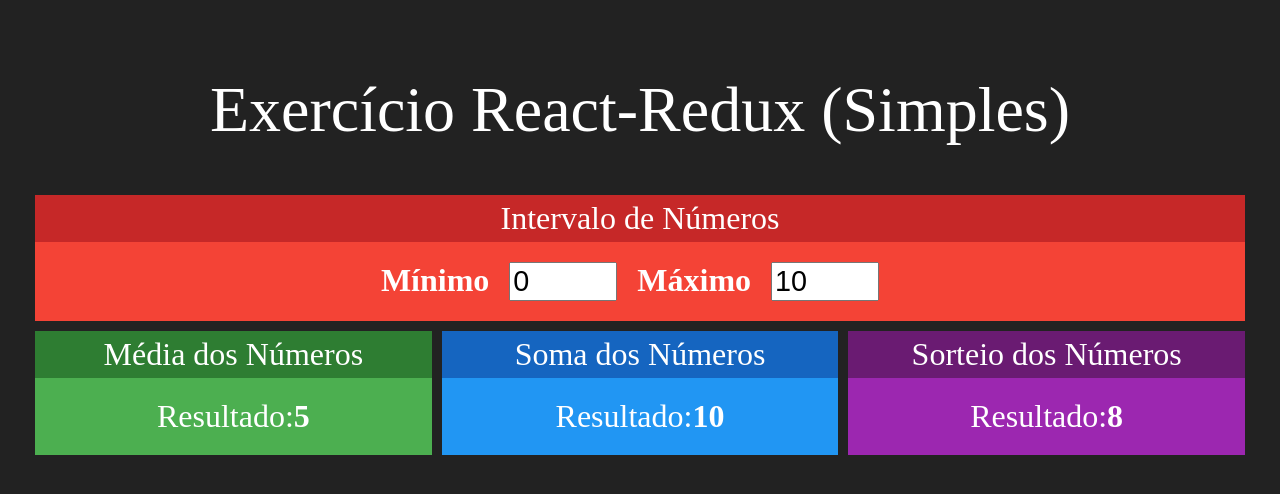
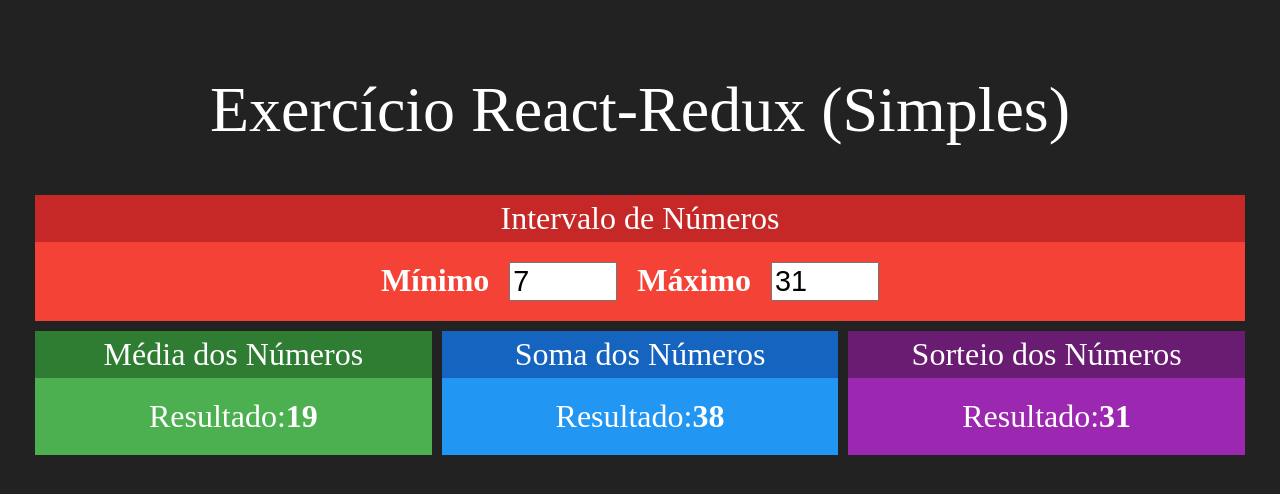
Before and after one commit to DenilsonDonolato/redux-simples, a React (Create React App) app: page / in a window 1280 px wide. Shown: the top 494 px of the page. Built offline with nearby package versions, Linux system fonts and the light colour scheme.

Commit message:
change components to use store

```diff
--- a/src/components/Intervalo.jsx
+++ b/src/components/Intervalo.jsx
@@ -1,22 +1,31 @@
 import "./Intervalo.css";
+import { connect } from 'react-redux';
 import React from 'react';
 import Card from "./Card";
 
 function Intervalo(props) {
+  const {min, max} = props;
   return(
     <Card title="Intervalo de Números" red>
       <div className="Intervalo">
         <span>
           <strong>Mínimo</strong>
-          <input type="number" value={0} readOnly/>
+          <input type="number" value={min} readOnly />
         </span>
         <span>
           <strong>Máximo</strong>
-          <input type="number" value={10} readOnly/>
+          <input type="number" value={max} readOnly />
         </span>
       </div>
     </Card>
   );
 }
 
-export default Intervalo;
+function mapStateToProps(state) {
+  return {
+    min: state.numeros.min,
+    max: state.numeros.max
+  }
+}
+
+export default connect(mapStateToProps)(Intervalo);
--- a/src/components/Media.jsx
+++ b/src/components/Media.jsx
@@ -1,17 +1,26 @@
 import React from 'react';
+import { connect } from 'react-redux';
 import Card from "./Card";
 
 function Media(props) {
+  const {min,max} = props;
   return(
     <Card title="Média dos Números" green>
       <div>
         <span>
           <span>Resultado:</span>
-          <strong>5</strong>
+          <strong>{(max+min)/2}</strong>
         </span>
       </div>
     </Card>
   );
 }
 
-export default Media;
+function mapStateToProps(state) {
+  return {
+    min: state.numeros.min,
+    max: state.numeros.max
+  }
+}
+
+export default connect(mapStateToProps)(Media)
--- a/src/components/Soma.jsx
+++ b/src/components/Soma.jsx
@@ -1,17 +1,26 @@
 import React from 'react';
+import { connect } from 'react-redux';
 import Card from "./Card";
 
 function Soma(props) {
+  const {min,max} = props;
   return(
     <Card title="Soma dos Números" blue>
       <div>
         <span>
           <span>Resultado:</span>
-          <strong>10</strong>
+          <strong>{min+max}</strong>
         </span>
       </div>
     </Card>
   );
 }
 
-export default Soma;
+function mapStateToProps(state) {
+  return {
+    min: state.numeros.min,
+    max: state.numeros.max
+  }
+}
+
+export default connect(mapStateToProps)(Soma);
--- a/src/components/Sorteio.jsx
+++ b/src/components/Sorteio.jsx
@@ -1,17 +1,27 @@
 import React from 'react';
+import { connect } from "react-redux";
 import Card from "./Card";
 
 function Sorteio(props) {
+  const {min,max} = props;
+  const aleatorio = parseInt(Math.random() * (max + 1 - min)) + min;
   return(
     <Card title="Sorteio dos Números" purple>
       <div>
         <span>
           <span>Resultado:</span>
-          <strong>8</strong>
+          <strong>{aleatorio}</strong>
         </span>
       </div>
     </Card>
   );
 }
 
-export default Sorteio;
+function mapStateToProps(state) {
+  return {
+    min: state.numeros.min,
+    max: state.numeros.max
+  }
+}
+
+export default connect(mapStateToProps)(Sorteio);
--- a/src/store/storeConfig.js
+++ b/src/store/storeConfig.js
@@ -4,8 +4,8 @@ const reducers = combineReducers({
   numeros: function(state, action) {
     console.log(state,' ', action);
     return {
-      min: 1,
-      max: 10
+      min: 7,
+      max: 31
     };
   },
   nomes: function (state, action) {
```
